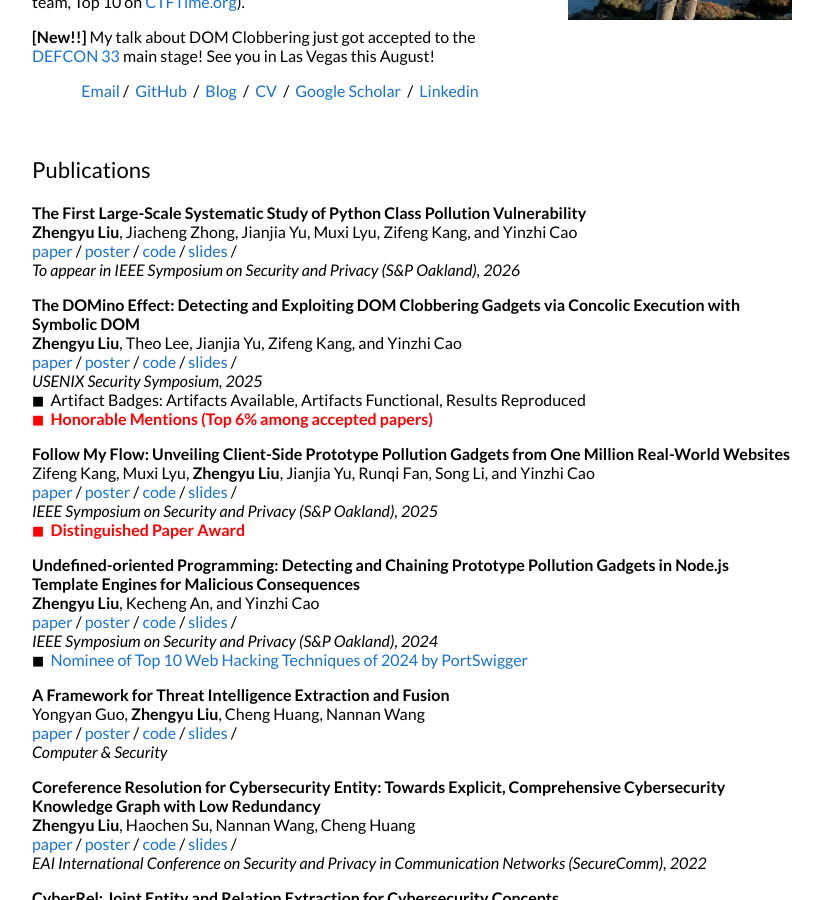
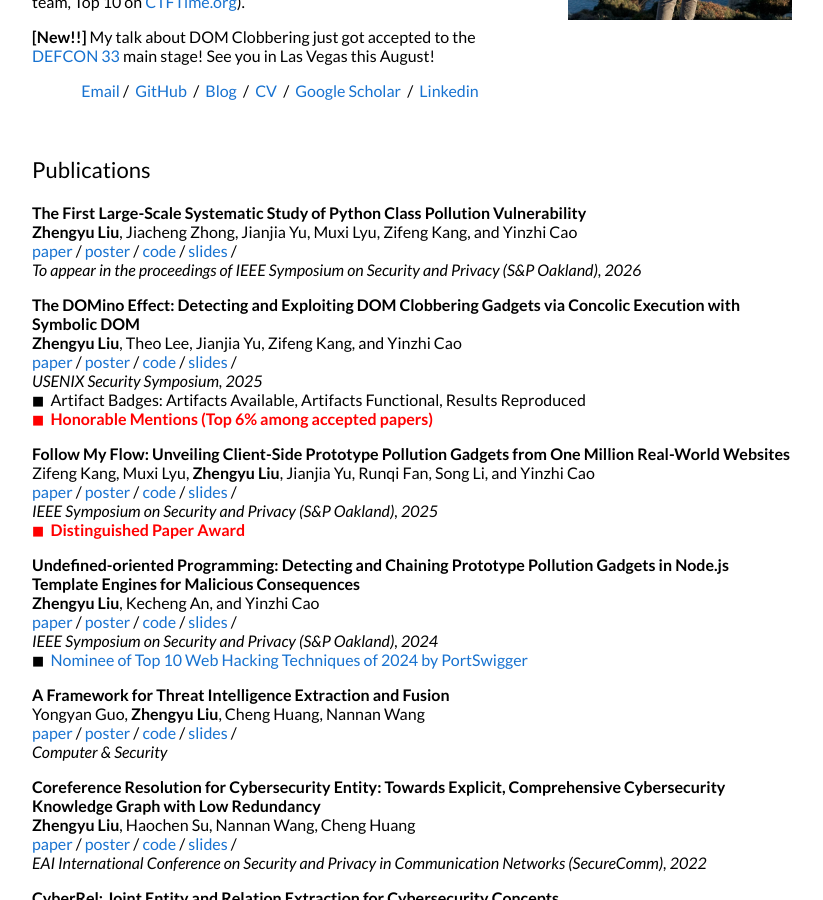
Before and after one commit to jackfromeast/jackfromeast.github.io, a Jekyll site: the page built from _posts/2025-09-09-Pyrl.md, in a window 1280 px wide and 900 px high, scrolled down 346 px. Shown: the whole window, without its empty margins (228-1051 px from the left). Built offline with Jekyll 4.4.1, drawn with Linux system fonts in a browser that asks for light colours.

Commit message:
[Pub] Adjust the venue field for the Pyrl paper.

```diff
--- a/_posts/2025-09-09-Pyrl.md
+++ b/_posts/2025-09-09-Pyrl.md
@@ -5,7 +5,7 @@ date:   2025-09-09
 categories: research
 author: "Zhengyu Liu"
 authors: "<strong>Zhengyu Liu</strong>, Jiacheng Zhong, Jianjia Yu, Muxi Lyu, Zifeng Kang, and Yinzhi Cao"
-venue: "<em>To appear in</em> IEEE Symposium on Security and Privacy (S&P Oakland), 2026"
+venue: "<em>To appear in</em> the proceedings of IEEE Symposium on Security and Privacy (S&P Oakland), 2026"
 pdf: "/"
 poster: "/"
 code: "/"
```
